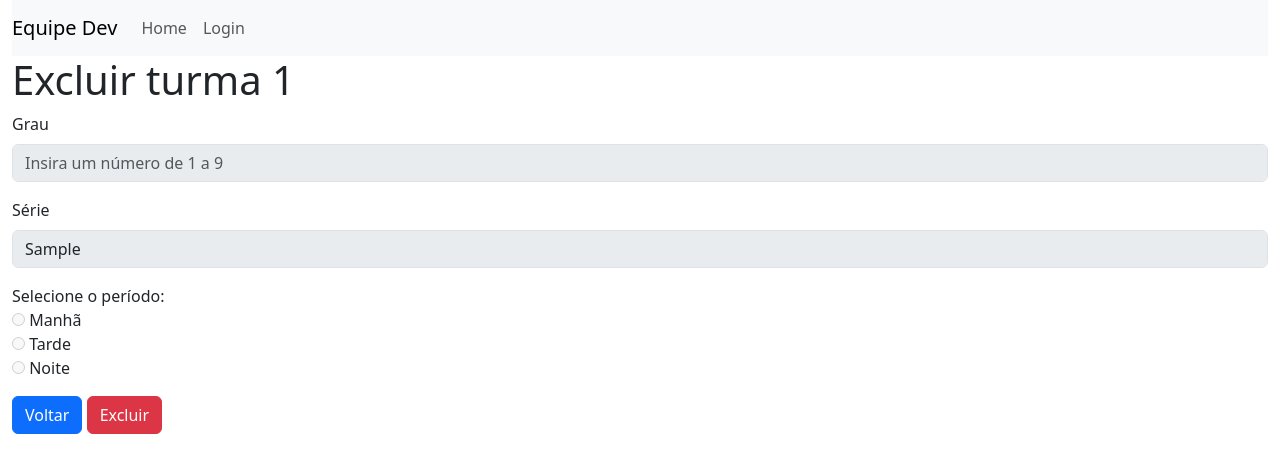
After one commit to kizumba/escolaativa, a Flask app: page /turma_apagar/1 in a window 1280 px wide. The commit adds this page. Shown: the top 473 px of the page. Run offline with Flask 3, Linux system fonts and the light colour scheme; tables that the repository leaves empty hold one stand-in row (values such as "Sample post").

Commit message:
Apagar turmas criado

```diff
--- a/app.py
+++ b/app.py
@@ -5,8 +5,6 @@ from markupsafe import escape
 from db import db
 from models import *
 import hashlib
-
-from funcoes_bd import nova_disputa, consultar_disputas, consultar_ensino, novo_ensino
 
 #=============================
 # CONFIGURAÇÕES DA APLICAÇÃO =
@@ -44,6 +42,9 @@ def index():
 
     return render_template('index.html', usuarios=usuarios, tipos_usuarios=tipos_usuarios)
 
+#========
+#=TURMAS=
+#========
 @app.route('/turmas', methods=['GET','POST'])
 def turmas():
     if request.method == 'GET':
@@ -87,12 +88,21 @@ def turma_editar(id):
 
         return redirect(url_for('turmas'))
 
+@app.route('/turma_apagar/<int:id>',methods=['GET','POST'])
+def turma_apagar(id):
+    turma = Turma.query.get(id)
 
-@app.route('/about')
-def about():
-    return render_template('about.html')
+    if request.method == 'GET':
+        return render_template('turma_apagar.html',turma=turma)
 
+    elif request.method == 'POST':
+        db.session.delete(turma)
+        db.session.commit()
+        return redirect(url_for('turmas'))
 
+#========================
+#=REGISTRAR NOVO USUARIO=
+#========================
 @app.route('/registrar', methods=['GET','POST'])
 def registrar():
     tipos_usuarios = TipoUsuario.query.all()
@@ -138,6 +148,9 @@ def logout():
     logout_user()
     return redirect(url_for('index'))
 
+@app.route('/about')
+def about():
+    return render_template('about.html')
 
 @app.route('/teste')
 @login_required
--- /dev/null
+++ b/templates/turma_apagar.html
@@ -0,0 +1,35 @@
+{% extends 'base.html' %}
+
+{% block conteudo %}
+
+<h1>Excluir turma {{turma.id}}</h1>
+<form method="post" action="">
+    <div class="mb-3">
+        <label class="form-label">Grau</label>
+        <input type="number" min="1" max="9" maxlength="1" step="1" pattern="\d*" name="grau" class="form-control" required placeholder="Insira um número de 1 a 9" value="{{turma.grau}}" disabled>
+    </div>
+    <div class="mb-3">
+        <label class="form-label">Série</label>
+        <input type="text" class="form-control" id="letraUnica" maxlength="1" pattern="[A-Z]"
+            oninput="this.value = this.value.toUpperCase().replace(/[^A-Z]/g, '')" name="serie" required placeholder="Insira uma letra de A a Z" value="{{turma.serie}}" disabled>
+    </div>
+    <div class="mb-3">
+        <fieldset disabled>
+            Selecione o período:<br>
+
+            <input type="radio" id="manha" name="periodo" value="Manhã" {% if turma.periodo == 'Manhã' %} checked {% endif %}>
+
+            <label for="manha">Manhã</label><br>
+
+            <input type="radio" id="tarde" name="periodo" value="Tarde" {% if turma.periodo == 'Tarde' %} checked {% endif %}>
+            <label for="tarde">Tarde</label><br>
+
+            <input type="radio" id="noite" name="periodo" value="Noite" {% if turma.periodo == 'Noite' %} checked {% endif %}>
+            <label for="noite">Noite</label>
+        </fieldset>
+    </div>
+    <a href="{{ url_for('turmas') }}" class="btn btn-primary">Voltar</a>
+    <button type="submit" class="btn btn-danger" onclick="confirm('Quer realmente excluir a turma {{turma.grau}}{{turma.serie}}-{{turma.periodo}}?')">Excluir</button>
+</form>
+
+{% endblock %}
--- a/templates/turmas.html
+++ b/templates/turmas.html
@@ -55,7 +55,7 @@
             <td>{{turma.ano}}</td>
             <td>{{turma.grau}}{{turma.serie}} </td>
             <td><a href="{{ url_for('turma_editar', id=turma.id) }}" class="btn btn-primary">Editar</a> -
-                <a href="#" class="btn btn-danger">Apagar</a>
+                <a href="{{ url_for('turma_apagar', id=turma.id) }}" class="btn btn-danger">Apagar</a>
             </td>
         </tr>
         {% endfor %}
```
